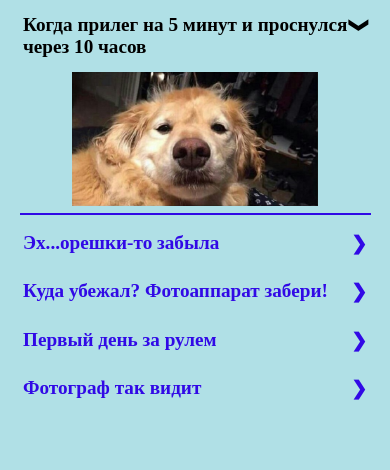
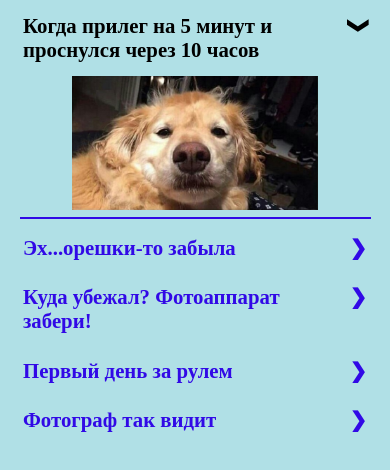
Before and after one commit to Anna-Grigencha/cssBayan, a plain HTML site: page cssBayan/index.html in a window 390 px wide. Shown: the part 42-512 px from the top of the page. Drawn offline with Linux system fonts and the light colour scheme.

Commit message:
feat: add font-size in tablet (Tue, March 14, 2023 04:32:24 pm)

```diff
--- a/cssBayan/style.css
+++ b/cssBayan/style.css
@@ -174,6 +174,14 @@ body {
         width: 70%;
     }
 
+    .accordion__container label {
+
+        font-weight: 700;
+
+        font-size: 1.3em;
+
+    }
+
 }
 
 
@@ -191,7 +199,7 @@ body {
 
         font-weight: 700;
 
-        font-size: 1.2em;
+        font-size: 1.1em;
 
     }
 
```
